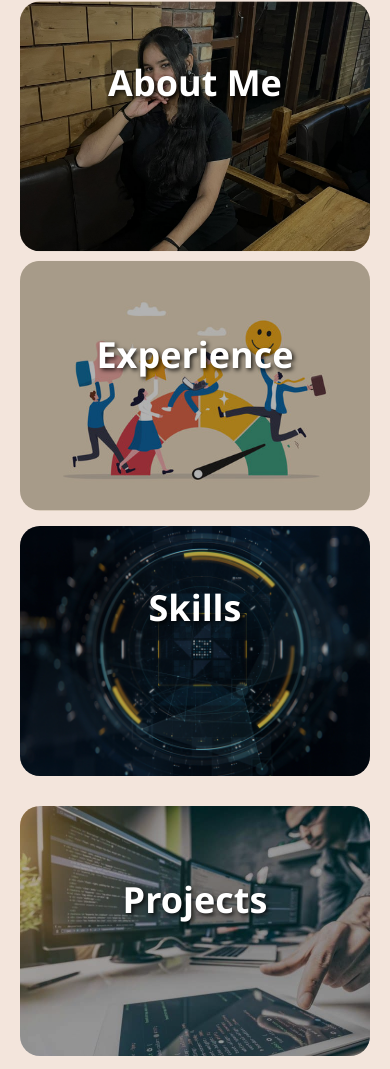
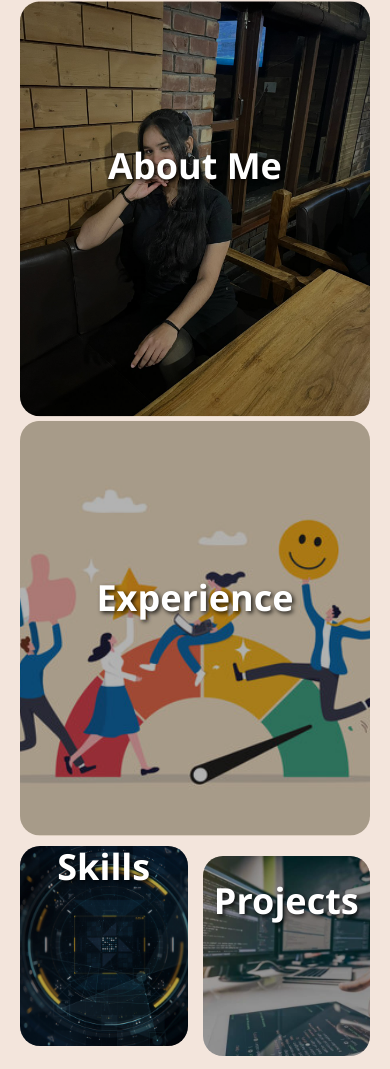
Before and after one commit to Cephei18/portfolio, a plain HTML site: page index.html in a window 390 px wide. Shown: the part 898-1967 px from the top of the page. Drawn offline with Linux system fonts and the light colour scheme.

Commit message:
Update mobile layout to 2-column mosaic grid

```diff
--- a/index.html
+++ b/index.html
@@ -346,15 +346,19 @@
             .mosaic-container { padding: 60px 20px; }
 
             .mosaic-grid {
-                grid-template-columns: 1fr;
-                grid-auto-rows: 250px;
-                gap: 20px;
+                grid-template-columns: repeat(2, 1fr);
+                grid-auto-rows: 200px;
+                gap: 15px;
             }
 
-            .tile-large, .tile-wide, .tile-tall, .tile-medium, .tile-small {
-                grid-column: span 1;
-                grid-row: span 1;
-            }
+            .tile-large { grid-column: span 2; grid-row: span 2; }
+            .tile-wide { grid-column: span 2; grid-row: span 1; }
+            .tile-tall { grid-column: span 1; grid-row: span 2; }
+            .tile-medium { grid-column: span 1; grid-row: span 1; }
+            .tile-small { grid-column: span 1; grid-row: span 1; }
+
+            /* Fix for odd number of small tiles to prevent gaps */
+            .tile-accomplishments { grid-column: span 2; }
 
             nav { padding: 15px 20px; }
 
```
